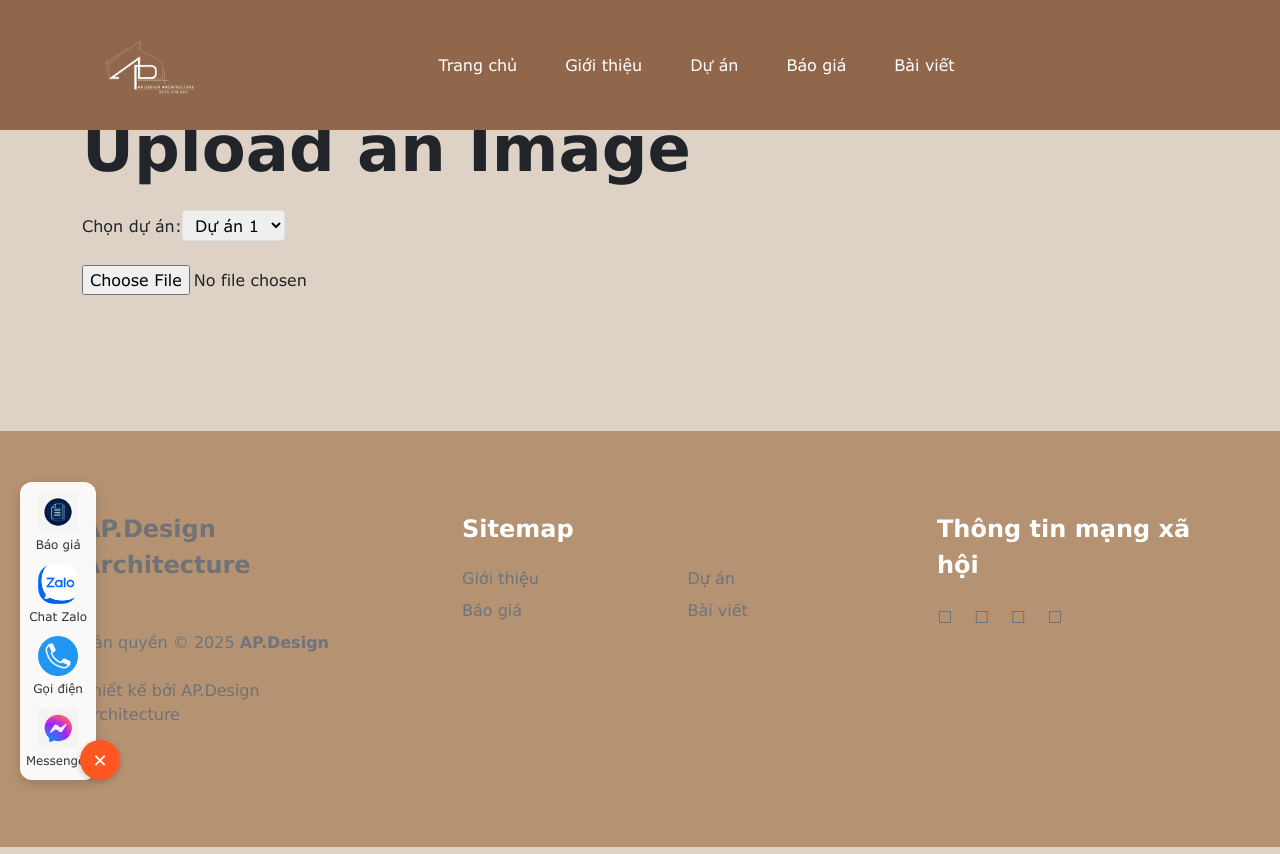
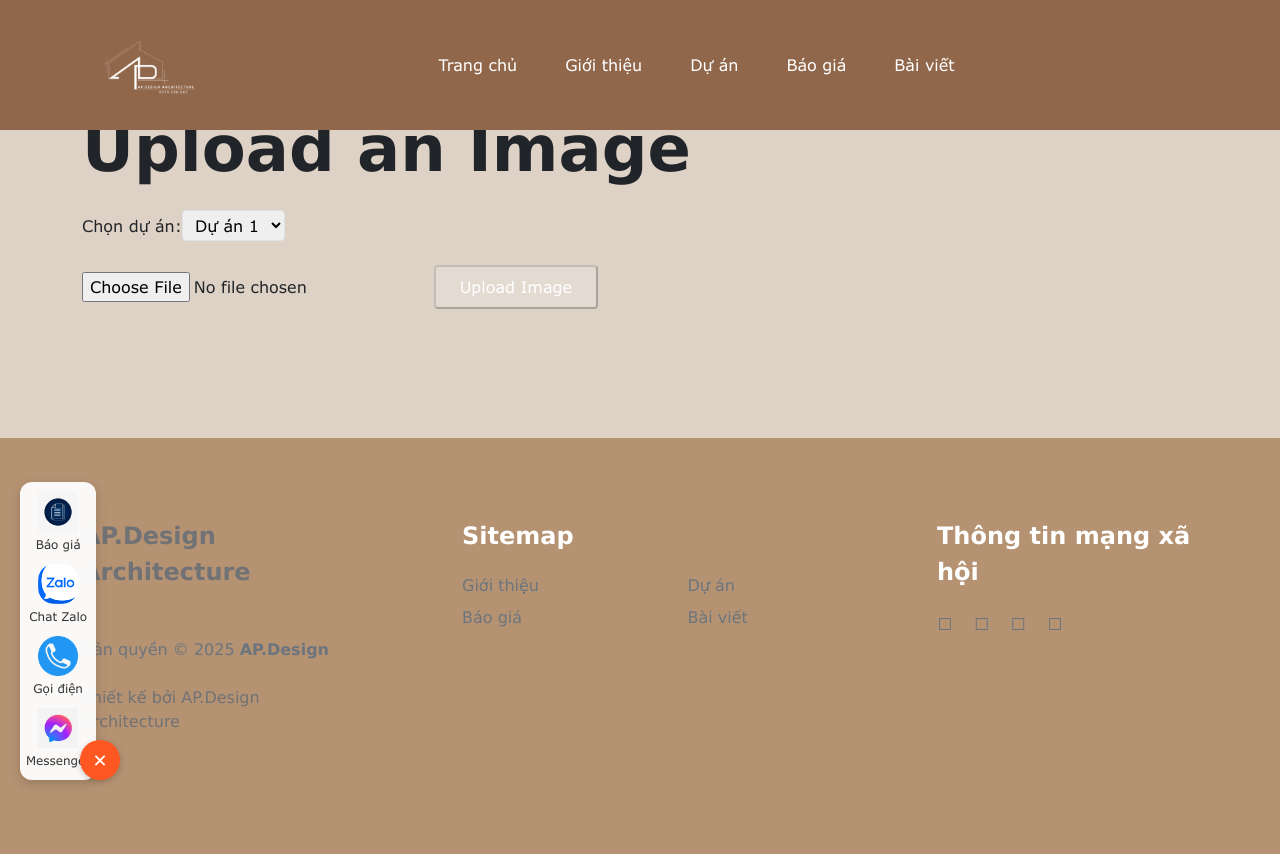
Before and after one commit to hhpr98/kien-truc-vn, a React (Vite) app: page /uploads in a window 1280 px wide. Built offline with nearby package versions, Linux system fonts and the light colour scheme.

Commit message:
design the upload page

```diff
--- a/package.json
+++ b/package.json
@@ -10,6 +10,7 @@
     "preview": "vite preview"
   },
   "dependencies": {
+    "axios": "^1.9.0",
     "react": "^19.0.0",
     "react-dom": "^19.0.0",
     "react-router-dom": "^7.5.1"
--- a/src/pages/ImageUpload.jsx
+++ b/src/pages/ImageUpload.jsx
@@ -1,4 +1,5 @@
 import { useState } from "react";
+import axios from "axios";
 
 const ImageUpload = () => {
   const [selectedProject, setSelectedProject] = useState("du-an-1");
@@ -29,6 +30,27 @@ const ImageUpload = () => {
     }
   };
 
+  const handleUpload = async () => {
+    if (!image) return;
+    const formData = new FormData();
+    formData.append("file", image);
+
+    try {
+      const response = await axios.post(
+        "http://localhost:3000/api/upload",
+        formData,
+        {
+          headers: { "Content-Type": "multipart/form-data" },
+        }
+      );
+      console.log("Upload response:", response.data);
+      alert("Upload thành công!");
+    } catch (err) {
+      alert("Upload thất bại!");
+      console.log(err);
+    }
+  };
+
   return (
     <section className="product-detail section-padding">
       <div className="container">
@@ -53,7 +75,14 @@ const ImageUpload = () => {
             accept="image/*"
             onChange={handleImageChange}
             className="mb-4"
-          />
+          />{" "}
+          <button
+            onClick={handleUpload}
+            disabled={!image}
+            className="bg-blue-500 text-white px-4 py-2 rounded disabled:opacity-50"
+          >
+            Upload Image
+          </button>
           {preview && (
             <div className="mb-4">
               <img
```
Also changed, not shown: 1 other file (tests, documents, lock files or other folders).
